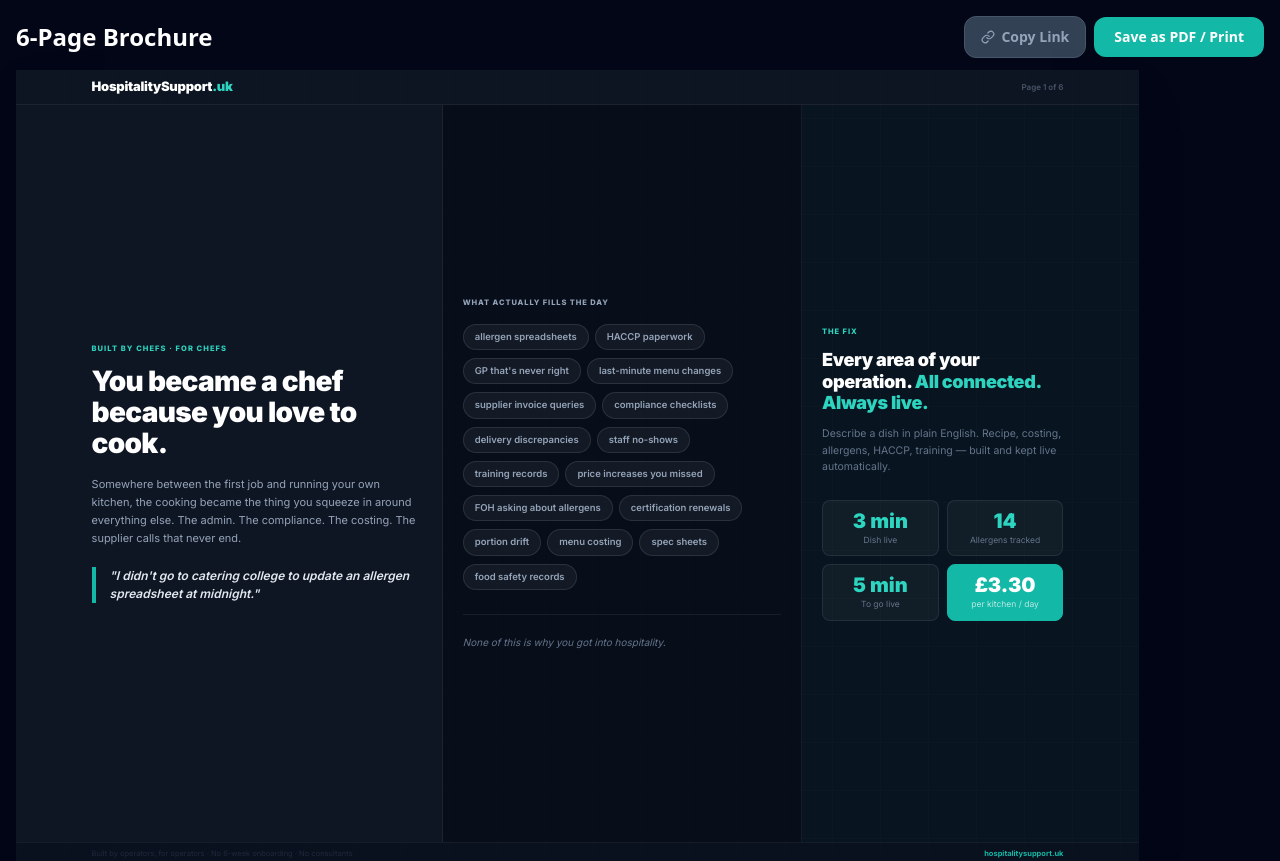
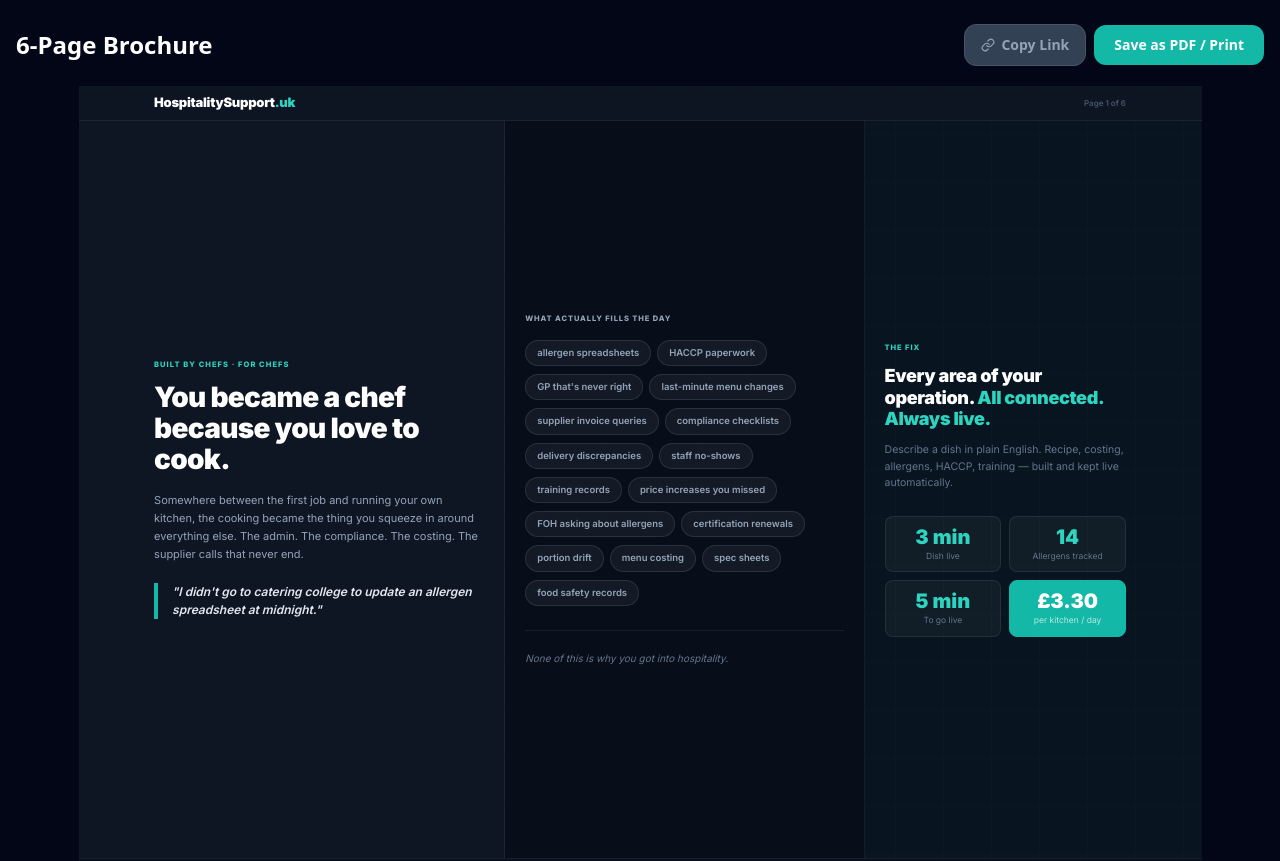
Before and after one commit to jjmcgre/hospitalitysupport.uk_kiosk_view, a React (Vite) app: page /sales-pack in a window 1280 px wide. Shown: the top 861 px of the page. Built offline with nearby package versions, Linux system fonts and the light colour scheme; no server answers.

Commit message:
Fix layout centering and scaling

```diff
--- a/src/pages/marketing/Print5Page.tsx
+++ b/src/pages/marketing/Print5Page.tsx
@@ -1131,14 +1131,35 @@ export default function Print5Page({ standalone = false }: { standalone?: boolea
   const NUM_PAGES = 6;
   const totalH = NUM_PAGES * PAGE_H + (NUM_PAGES - 1) * GAP;
 
+  // scaledW: how wide the 1123px content appears after scaling
+  const scaledW = Math.round(PAGE_W * scale);
+  // scaledTotalH: how tall all pages appear after scaling
+  const scaledTotalH = Math.round(totalH * scale);
+
   return (
-    <div className={`${standalone ? 'min-h-screen' : 'min-h-full'} bg-slate-950 pt-4 pr-4 pb-6 pl-4`}>
-      <div className="w-full" ref={outerRef}>
-        <div className="flex items-center justify-between mb-3 no-print">
+    <div className={`${standalone ? 'min-h-screen' : 'min-h-full'} bg-slate-950 py-6 px-4`} ref={outerRef}>
+
+      <style>{`
+        @import url('https://fonts.googleapis.com/css2?family=Inter:wght@400;600;700;800;900&display=swap');
+        @media print {
+          * { -webkit-print-color-adjust: exact !important; print-color-adjust: exact !important; }
+          html, body { margin: 0; padding: 0; background: #080f1a !important; }
+          .no-print { display: none !important; }
+          .print5-outer { padding: 0 !important; }
+          .print5-centering { display: block !important; width: 297mm !important; margin: 0 !important; }
+          .print5-scaler { width: 297mm !important; transform: none !important; }
+          .print-page { box-shadow: none !important; width: 297mm !important; height: 210mm !important; page-break-after: always; margin: 0 !important; }
+          .print-page:last-child { page-break-after: avoid; }
+        }
+        @page { size: A4 landscape; margin: 0; }
+      `}</style>
+
+      {/* Toolbar */}
+      <div className="no-print flex items-center justify-between mb-5 max-w-screen-xl mx-auto">
         <div>
           <h1 className="text-white font-black text-2xl">6-Page Brochure</h1>
           {!standalone && (
-              <p className="text-slate-400 text-sm mt-1">6 A4 pages — save as PDF to email or print. Share via <span className="text-teal-400 font-mono">/sales-pack</span></p>
+            <p className="text-slate-400 text-sm mt-1">6 A4 landscape pages — save as PDF or print. Share via <span className="text-teal-400 font-mono">/sales-pack</span></p>
           )}
         </div>
         <div className="flex items-center gap-2">
@@ -1158,23 +1179,23 @@ export default function Print5Page({ standalone = false }: { standalone?: boolea
         </div>
       </div>
 
-        <style>{`
-          @import url('https://fonts.googleapis.com/css2?family=Inter:wght@400;600;700;800;900&display=swap');
-          @media print {
-            * { -webkit-print-color-adjust: exact !important; print-color-adjust: exact !important; }
-            html, body { margin: 0; padding: 0; background: #080f1a !important; }
-            .print5-scale-wrap { width: 297mm !important; height: auto !important; overflow: visible !important; margin: 0 !important; }
-            .print5-scale-wrap > div { width: 297mm !important; transform: none !important; }
-            .print-page { box-shadow: none !important; width: 297mm !important; min-height: 210mm !important; page-break-after: always; }
-            .print-page:last-child { page-break-after: avoid; }
-            .no-print { display: none !important; }
-          }
-          @page { size: A4 landscape; margin: 0; }
-        `}</style>
-
+      {/*
+        Centering container: fixed pixel dimensions so the browser knows exactly
+        how much space the scaled pages occupy. mx-auto centres it.
+        overflow-x: hidden prevents horizontal scroll when content is wider.
+      */}
       <div
-          className="print5-scale-wrap"
-          style={{ width: PAGE_W, transformOrigin: 'top left', transform: `scale(${scale})`, marginBottom: Math.round(totalH * (scale - 1)) }}
+        className="print5-centering mx-auto overflow-x-hidden"
+        style={{ width: scaledW, height: scaledTotalH }}
+      >
+        {/* Scale wrapper: full 1123px wide, scaled down from top-left */}
+        <div
+          className="print5-scaler"
+          style={{
+            width: PAGE_W,
+            transformOrigin: 'top left',
+            transform: `scale(${scale})`,
+          }}
         >
           <div style={{ display: 'flex', flexDirection: 'column', gap: GAP }}>
             <Page1 />
```
Lines whose indentation alone changed are shown as unchanged.
